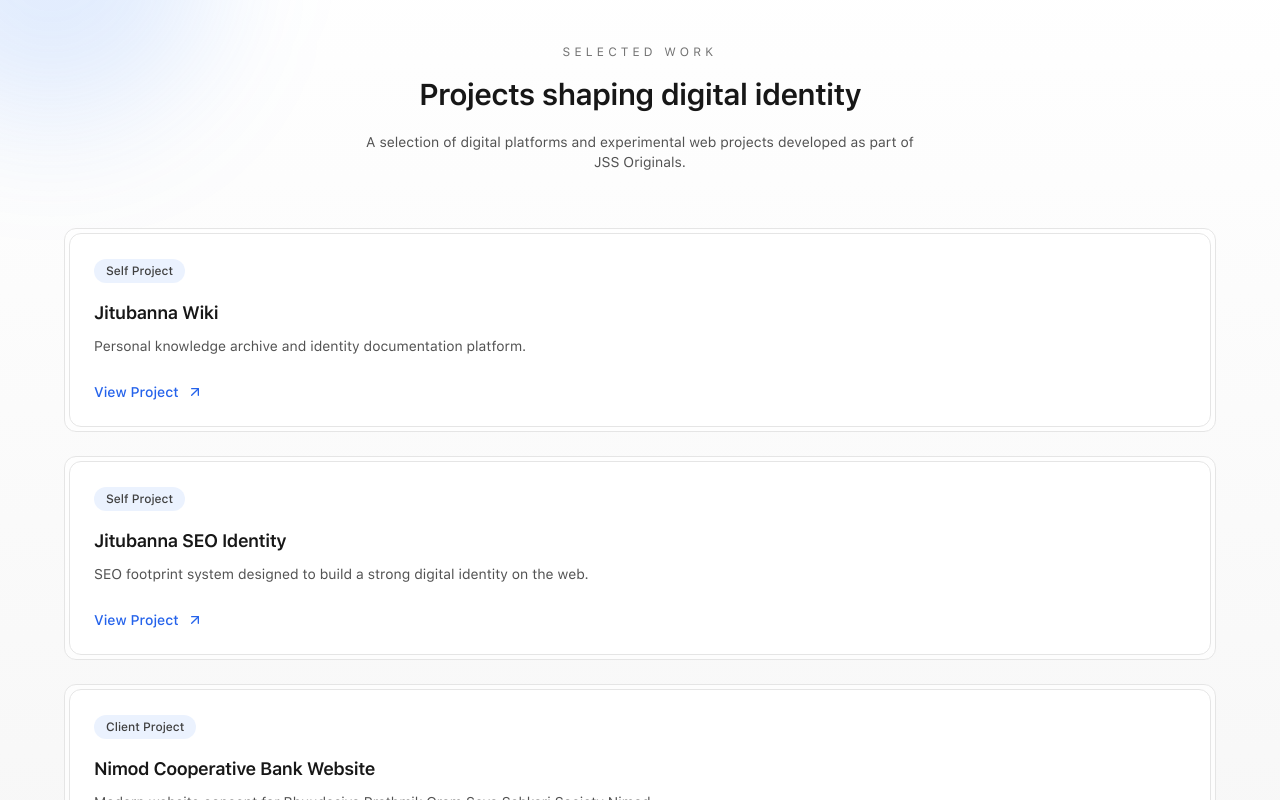
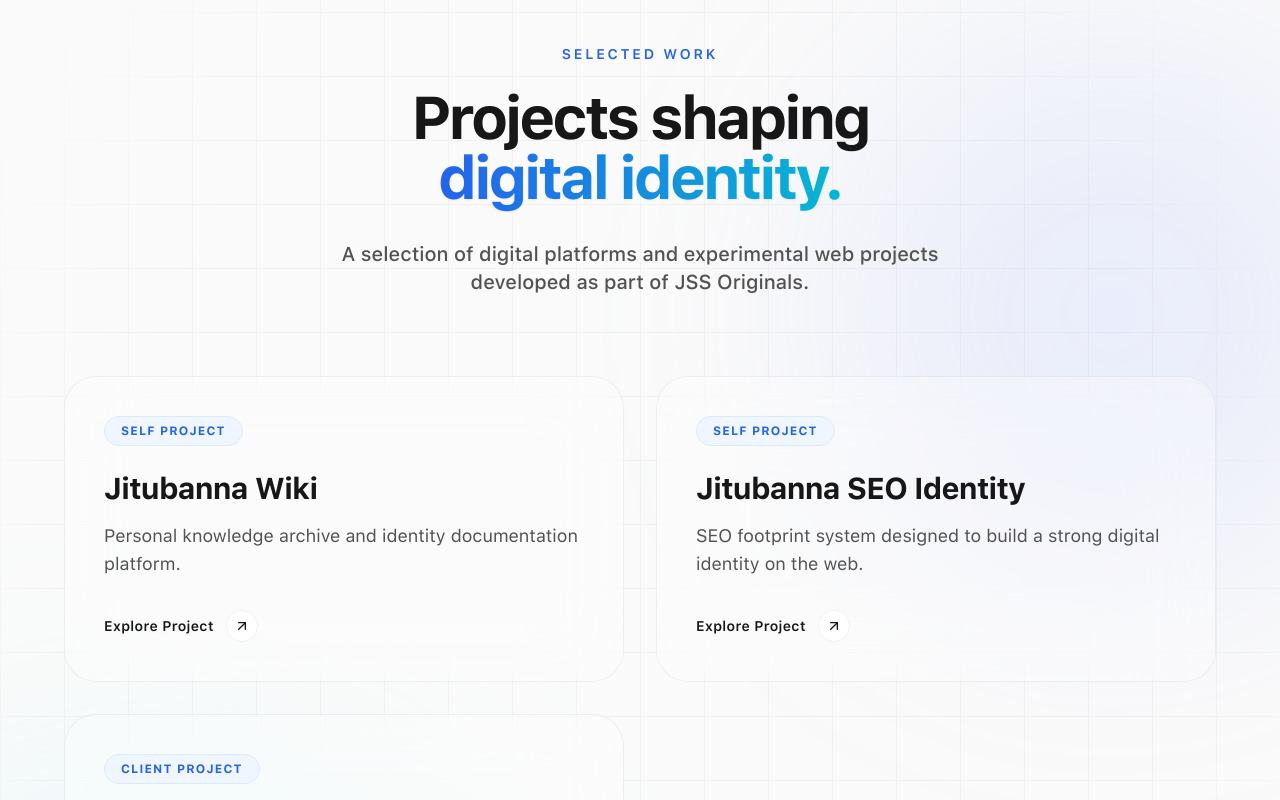
Before and after one commit to jitendra-math/Agency-Website, a Next.js app: page / in a window 1280 px wide. Shown: the part 1760-2560 px from the top of the page. Built offline with nearby package versions, Linux system fonts and the light colour scheme.

Commit message:
Multi-file update via Repo Manager

```diff
--- a/src/components/sections/ProjectsPreview.js
+++ b/src/components/sections/ProjectsPreview.js
@@ -9,108 +9,91 @@ import Button from "@/components/ui/Button";
 import Link from "next/link";
 
 export default function ProjectsPreview() {
+  // Ultra-smooth cinematic Apple-style easing
+  const smoothEase = [0.16, 1, 0.3, 1];
+
   return (
-    <section
-      className="
-      relative overflow-hidden
-      px-4 py-24
-      bg-gradient-to-b
-      from-white
-      to-neutral-100
-      dark:from-neutral-950
-      dark:to-neutral-900
-    "
-    >
-      {/* soft background glow */}
-      <div className="absolute inset-0 pointer-events-none">
+    <section className="relative isolate overflow-hidden px-6 pt-24 pb-32 bg-[#fafafa] dark:bg-[#050505] transition-colors duration-500">
 
+      {/* ===================================== */}
+      {/* RICH AMBIENT GLOWS (Cinematic Slow) */}
+      {/* ===================================== */}
+      <div className="absolute inset-0 -z-10 overflow-hidden pointer-events-none">
+        {/* Glow 1 - Deep Indigo */}
         <motion.div
-          animate={{ x:[0,20,0], y:[0,-20,0] }}
-          transition={{ duration:14, repeat:Infinity }}
-          className="
-          absolute -top-32 -left-32
-          w-80 h-80
-          rounded-full
-          bg-blue-500/15
-          blur-3xl
-        "
+          animate={{ x: [0, 40, 0], y: [0, -40, 0], scale: [1, 1.1, 1] }}
+          transition={{ duration: 28, repeat: Infinity, ease: "easeInOut" }}
+          className="absolute top-[10%] right-[-5%] w-[80vw] sm:w-[500px] h-[80vw] sm:h-[500px] rounded-full bg-indigo-300/20 dark:bg-indigo-900/15 blur-[120px] mix-blend-multiply dark:mix-blend-screen"
         />
 
+        {/* Glow 2 - Cyan */}
         <motion.div
-          animate={{ x:[0,-20,0], y:[0,20,0] }}
-          transition={{ duration:16, repeat:Infinity }}
-          className="
-          absolute -bottom-32 -right-32
-          w-80 h-80
-          rounded-full
-          bg-purple-500/15
-          blur-3xl
-        "
+          animate={{ x: [0, -30, 0], y: [0, 30, 0], scale: [1, 1.15, 1] }}
+          transition={{ duration: 24, repeat: Infinity, ease: "easeInOut" }}
+          className="absolute bottom-[-10%] left-[-10%] w-[90vw] sm:w-[600px] h-[90vw] sm:h-[600px] rounded-full bg-cyan-200/20 dark:bg-cyan-900/15 blur-[120px] mix-blend-multiply dark:mix-blend-screen"
         />
+      </div>
 
-      </div>
+      {/* ===================================== */}
+      {/* SUBTLE GRID DEPTH */}
+      {/* ===================================== */}
+      <div className="absolute inset-0 -z-20 opacity-[0.03] dark:opacity-[0.05] bg-[linear-gradient(#000_1px,transparent_1px),linear-gradient(90deg,#000_1px,transparent_1px)] bg-[size:48px_48px] sm:bg-[size:64px_64px] [mask-image:radial-gradient(ellipse_60%_70%_at_50%_50%,#000_70%,transparent_100%)]" />
 
       <div className="relative z-10 mx-auto max-w-6xl">
 
-        {/* header */}
+        {/* ===================================== */}
+        {/* SECTION HEADER */}
+        {/* ===================================== */}
         <motion.div
-          initial={{ opacity:0, y:24 }}
-          whileInView={{ opacity:1, y:0 }}
-          transition={{ duration:.6 }}
-          viewport={{ once:true }}
-          className="text-center max-w-xl mx-auto"
+          initial={{ opacity: 0, y: 30 }}
+          whileInView={{ opacity: 1, y: 0 }}
+          transition={{ duration: 1.5, ease: smoothEase }}
+          viewport={{ once: true, margin: "-100px" }}
+          className="text-center max-w-3xl mx-auto"
         >
-
-          <p className="text-xs uppercase tracking-[0.35em] text-neutral-500 mb-4">
+          <p className="text-xs sm:text-sm font-semibold uppercase tracking-[0.2em] text-blue-600 dark:text-blue-400 mb-6">
             Selected Work
           </p>
 
-          <h2 className="text-3xl font-semibold tracking-tight text-neutral-900 dark:text-neutral-100">
-            Projects shaping digital identity
+          <h2 className="text-4xl sm:text-5xl md:text-6xl font-bold tracking-tighter text-neutral-900 dark:text-white leading-[1.1]">
+            Projects shaping <br className="hidden sm:block" />
+            <span className="text-transparent bg-clip-text bg-gradient-to-r from-blue-600 to-cyan-500 dark:from-blue-400 dark:to-cyan-300 drop-shadow-sm">
+              digital identity.
+            </span>
           </h2>
 
-          <p className="mt-5 text-sm text-neutral-600 dark:text-neutral-400">
-            A selection of digital platforms and experimental
-            web projects developed as part of JSS Originals.
+          <p className="mt-8 text-base sm:text-lg md:text-xl leading-relaxed text-neutral-600 dark:text-neutral-400 font-medium max-w-2xl mx-auto">
+            A selection of digital platforms and experimental web projects developed as part of JSS Originals.
           </p>
-
         </motion.div>
 
-        {/* projects */}
-        <div className="mt-14 grid gap-6">
-
-          {projects.map((project,index)=>(
+        {/* ===================================== */}
+        {/* PROJECTS GRID (BENTO STYLE) */}
+        {/* ===================================== */}
+        <div className="mt-20 grid grid-cols-1 md:grid-cols-2 gap-6 sm:gap-8">
+          {projects.map((project, index) => (
             <motion.div
               key={project.id}
-              initial={{ opacity:0, y:20 }}
-              whileInView={{ opacity:1, y:0 }}
-              transition={{ delay:index*.12, duration:.5 }}
-              viewport={{ once:true }}
-              className="
-              rounded-xl
-              border border-neutral-200
-              dark:border-neutral-800
-              bg-white/70
-              dark:bg-neutral-900/60
-              backdrop-blur
-              p-1
-              transition-all
-              hover:-translate-y-1
-            "
+              initial={{ opacity: 0, y: 30 }}
+              whileInView={{ opacity: 1, y: 0 }}
+              transition={{ delay: index * 0.15, duration: 1.5, ease: smoothEase }}
+              viewport={{ once: true, margin: "-50px" }}
+              className="h-full"
             >
-              <ProjectCard project={project}/>
+              <ProjectCard project={project} />
             </motion.div>
           ))}
-
         </div>
 
-        {/* CTA */}
+        {/* ===================================== */}
+        {/* CALL TO ACTION */}
+        {/* ===================================== */}
         <motion.div
-          initial={{ opacity:0, y:20 }}
-          whileInView={{ opacity:1, y:0 }}
-          transition={{ delay:.25, duration:.5 }}
-          viewport={{ once:true }}
-          className="mt-14 flex justify-center"
+          initial={{ opacity: 0, y: 20 }}
+          whileInView={{ opacity: 1, y: 0 }}
+          transition={{ delay: 0.3, duration: 1.5, ease: smoothEase }}
+          viewport={{ once: true, margin: "-50px" }}
+          className="mt-16 flex justify-center"
         >
           <Link href="/projects">
             <Button variant="secondary" size="lg">
--- a/src/components/ui/ProjectCard.js
+++ b/src/components/ui/ProjectCard.js
@@ -9,92 +9,49 @@ import { cn } from "@/lib/utils";
 export default function ProjectCard({ project, className }) {
   return (
     <motion.div
-      whileHover={{ y: -4 }}
+      whileHover={{ y: -6 }}
       whileTap={{ scale: 0.98 }}
+      transition={{ type: "spring", stiffness: 400, damping: 25 }}
       className={cn(
-        "group relative rounded-xl",
-        "border border-neutral-200 dark:border-neutral-800",
-        "bg-white/70 dark:bg-neutral-900/60",
-        "backdrop-blur",
-        "p-6",
-        "transition-all duration-300",
-        "hover:-translate-y-1",
+        "group relative flex flex-col h-full rounded-[2rem]", // Apple-style large radius
+        "bg-white/30 dark:bg-white/[0.02]", // Ultra sheer glass
+        "ring-1 ring-inset ring-black/5 dark:ring-white/10", // Inner bezel reflection
+        "backdrop-blur-2xl",
+        "p-8 sm:p-10",
+        "transition-all duration-700 ease-out",
+        "hover:bg-white/50 dark:hover:bg-white/[0.04]", // Deepens slightly on hover
+        "hover:shadow-[0_24px_48px_-12px_rgba(37,99,235,0.08)]",
+        "dark:hover:shadow-[0_24px_48px_-12px_rgba(59,130,246,0.04)]",
         className
       )}
     >
+      {/* Premium Tag Pill */}
+      <div className="mb-6 flex items-center">
+        <span className="inline-flex items-center rounded-full bg-blue-50 dark:bg-blue-500/10 border border-blue-100 dark:border-blue-500/20 px-4 py-1.5 text-xs font-bold uppercase tracking-widest text-blue-600 dark:text-blue-400">
+          {project.tag}
+        </span>
+      </div>
 
-      {/* subtle hover glow */}
-      <div
-        className="
-        absolute inset-0 rounded-xl
-        opacity-0 group-hover:opacity-100
-        transition-opacity duration-300
-        bg-gradient-to-r
-        from-blue-500/5
-        via-purple-500/5
-        to-blue-500/5
-        pointer-events-none
-      "
-      />
-
-      {/* Tag */}
-      <span
-        className="
-        inline-flex items-center
-        rounded-full
-        bg-blue-500/10
-        px-3 py-1
-        text-xs font-medium
-        text-neutral-700
-        dark:text-neutral-300
-      "
-      >
-        {project.tag}
-      </span>
-
-      {/* Title */}
-      <h3
-        className="
-        mt-4 text-lg font-semibold
-        tracking-tight
-        text-neutral-900
-        dark:text-neutral-100
-      "
-      >
+      {/* Title - Clean & Bold */}
+      <h3 className="text-2xl sm:text-3xl font-bold tracking-tight text-neutral-900 dark:text-white mb-4">
         {project.name}
       </h3>
 
-      {/* Description */}
-      <p
-        className="
-        mt-2 text-sm leading-relaxed
-        text-neutral-600
-        dark:text-neutral-400
-      "
-      >
+      {/* Description - Readable Measure */}
+      <p className="text-base sm:text-lg leading-relaxed text-neutral-600 dark:text-neutral-400 mb-8 flex-grow">
         {project.description}
       </p>
 
-      {/* Footer */}
-      <div
-        className="
-        mt-6 flex items-center
-        text-sm font-medium
-        text-blue-600 dark:text-blue-400
-      "
-      >
-        View Project
-
-        <ArrowUpRight
-          size={16}
-          className="
-          ml-2 transition-transform duration-300
-          group-hover:translate-x-1
-          group-hover:-translate-y-1
-        "
-        />
+      {/* Footer CTA - Interactive Arrow */}
+      <div className="mt-auto flex items-center text-sm font-semibold tracking-wide text-neutral-900 dark:text-white transition-colors duration-300 group-hover:text-blue-600 dark:group-hover:text-blue-400">
+        Explore Project
+        <div className="ml-3 flex h-8 w-8 items-center justify-center rounded-full bg-white dark:bg-neutral-800 ring-1 ring-inset ring-black/5 dark:ring-white/10 transition-transform duration-500 group-hover:translate-x-1 group-hover:-translate-y-1 group-hover:bg-blue-50 dark:group-hover:bg-blue-900/30">
+          <ArrowUpRight size={16} />
+        </div>
       </div>
 
+      {/* Butter smooth glowing bottom line on hover */}
+      <div className="absolute bottom-0 left-10 right-10 h-[2px] bg-gradient-to-r from-transparent via-blue-500/30 dark:via-blue-400/30 to-transparent scale-x-0 group-hover:scale-x-100 transition-transform duration-700 ease-out rounded-t-full" />
     </motion.div>
   );
 }
```
Also changed, not shown: src/components/layout/Footer.js (+29 -6 lines).
